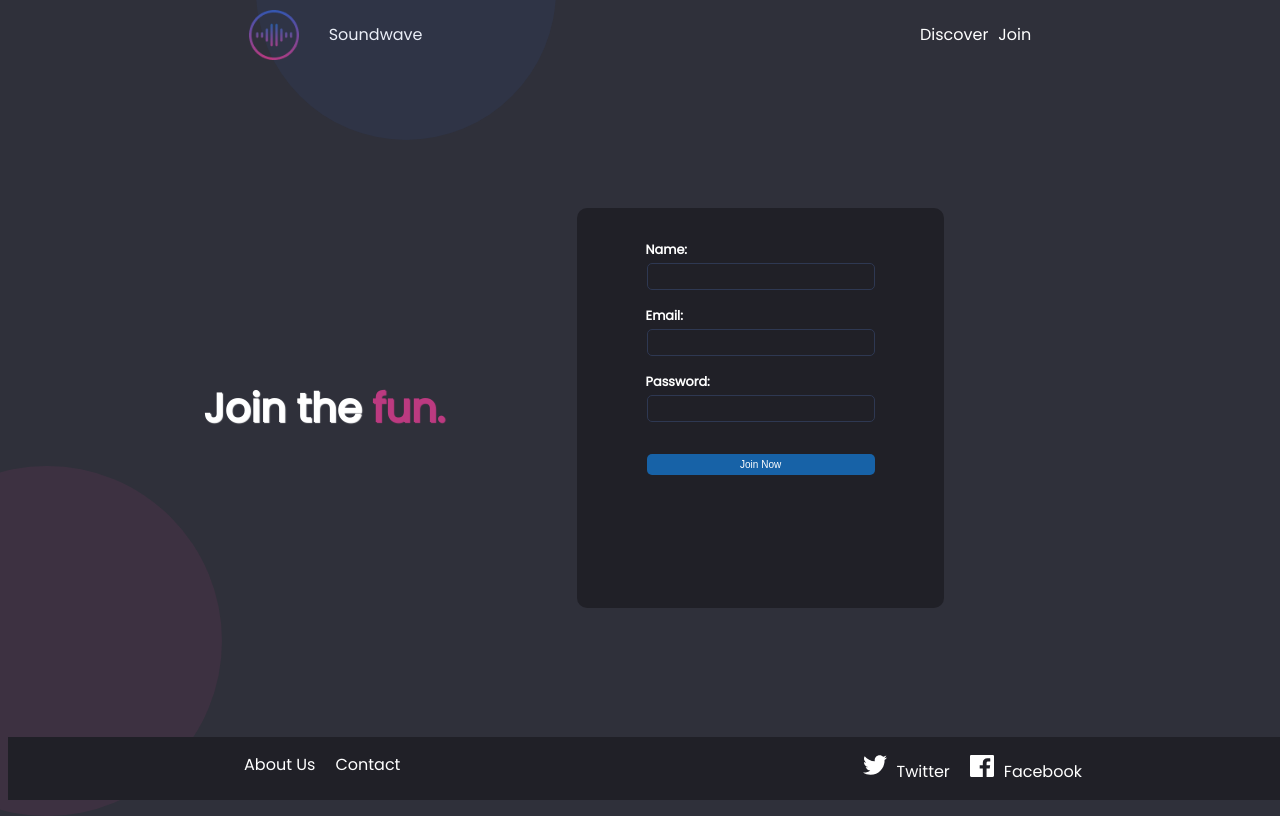
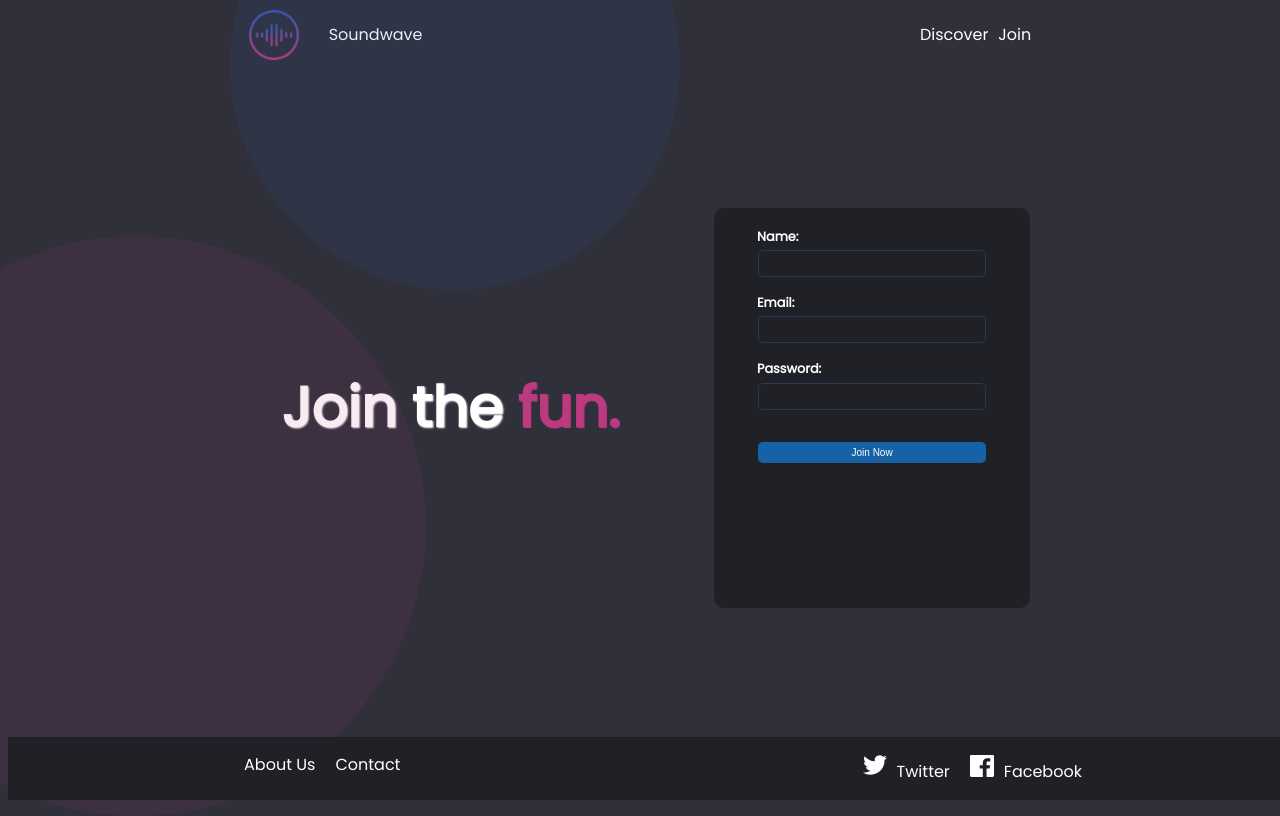
Before and after one commit to saudlari/soundWave, a React (Vite) app: page /join in a window 1280 px wide. Built offline with nearby package versions, Linux system fonts and the light colour scheme.

Commit message:
adjust the sizes and change button type

```diff
--- a/src/components/form/Form.css
+++ b/src/components/form/Form.css
@@ -4,7 +4,7 @@ div.formLogin {
     display: flex;
     justify-content: center;
     height: 50%;
-    width: 50%;
+    width: 30%;
     margin: 0;
     padding: 0;
 
--- a/src/components/form/Form.jsx
+++ b/src/components/form/Form.jsx
@@ -19,7 +19,7 @@ return (
     <label htmlFor="psw" ><b>Password:</b></label>
     <input type="password" id="psw" required />
 
-    <Button size="big" type={onclick} />
+    <Button size="big" type={SubmitEvent} />
     </form>
 
     </div>
--- a/src/pages/join/Join.css
+++ b/src/pages/join/Join.css
@@ -14,8 +14,8 @@ section {
     display: flex;
     justify-content: flex-end;
     align-items: center;
-    max-width: 50%;
-    margin: 0;
+    max-width: 60%;
+    margin: 5%;
     padding: 0;
 
 
@@ -28,31 +28,32 @@ h1 .spanJoin {
 }
 
 section h1 {
-    font-size: 2.5rem;
+    font-size: 3.5rem;
     color: white;
     font-weight: bold;
-    text-shadow: 1px 1px 1px white;
+    text-shadow: 1px 1px 2px white;
+
 
 }
 
 .circle1{
-    height: 300px;
-    width: 300px;
+    height: 450px;
+    width: 450px;
     border-radius: 50%;
     background-color:#3457b21a;
     top: -20%;
     position: absolute;
-    left: 20%;
+    left: 18%;
 
 }
 
 .circle2 {
-    height: 350px;
-    width: 350px;
+    height: 580px;
+    width: 580px;
     border-radius: 50%;
     background-color: #bc3a801a;
     display: flex-box;
-    left: -10%;
+    left: -12%;
     bottom: -2%;
     position: absolute;
 
```
